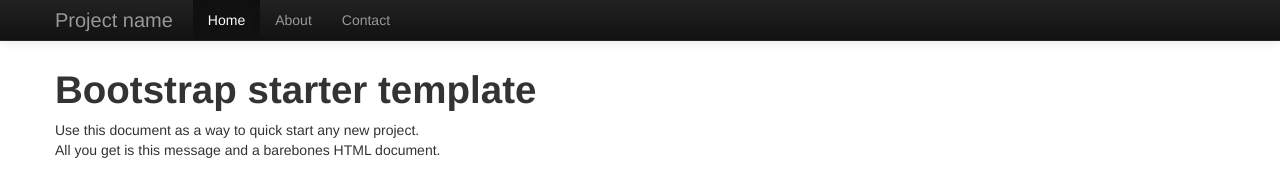
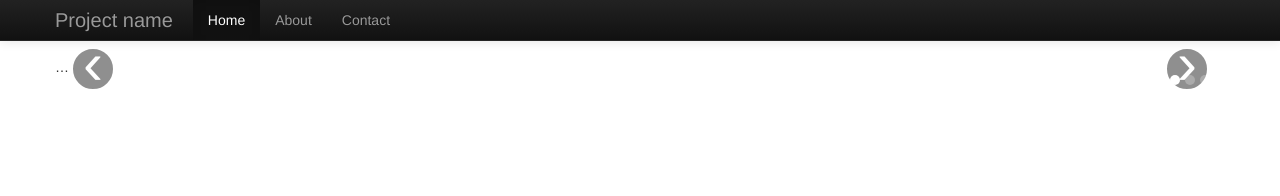
Before and after one commit to SimonHodgkiss/pet, a plain HTML site: page index.html in a window 1280 px wide. Drawn offline with Linux system fonts and the light colour scheme.

Commit message:
Carousel

```diff
--- a/index.html
+++ b/index.html
@@ -53,8 +53,22 @@
 
     <div class="container">
 
-      <h1>Bootstrap starter template</h1>
-      <p>Use this document as a way to quick start any new project.<br> All you get is this message and a barebones HTML document.</p>
+<div id="myCarousel" class="carousel slide">
+  <ol class="carousel-indicators">
+    <li data-target="#myCarousel" data-slide-to="0" class="active"></li>
+    <li data-target="#myCarousel" data-slide-to="1"></li>
+    <li data-target="#myCarousel" data-slide-to="2"></li>
+  </ol>
+  <!-- Carousel items -->
+  <div class="carousel-inner">
+    <div class="active item">…</div>
+    <div class="item">…</div>
+    <div class="item">…</div>
+  </div>
+  <!-- Carousel nav -->
+  <a class="carousel-control left" href="#myCarousel" data-slide="prev">&lsaquo;</a>
+  <a class="carousel-control right" href="#myCarousel" data-slide="next">&rsaquo;</a>
+</div>
 
     </div> <!-- /container -->
 
```
